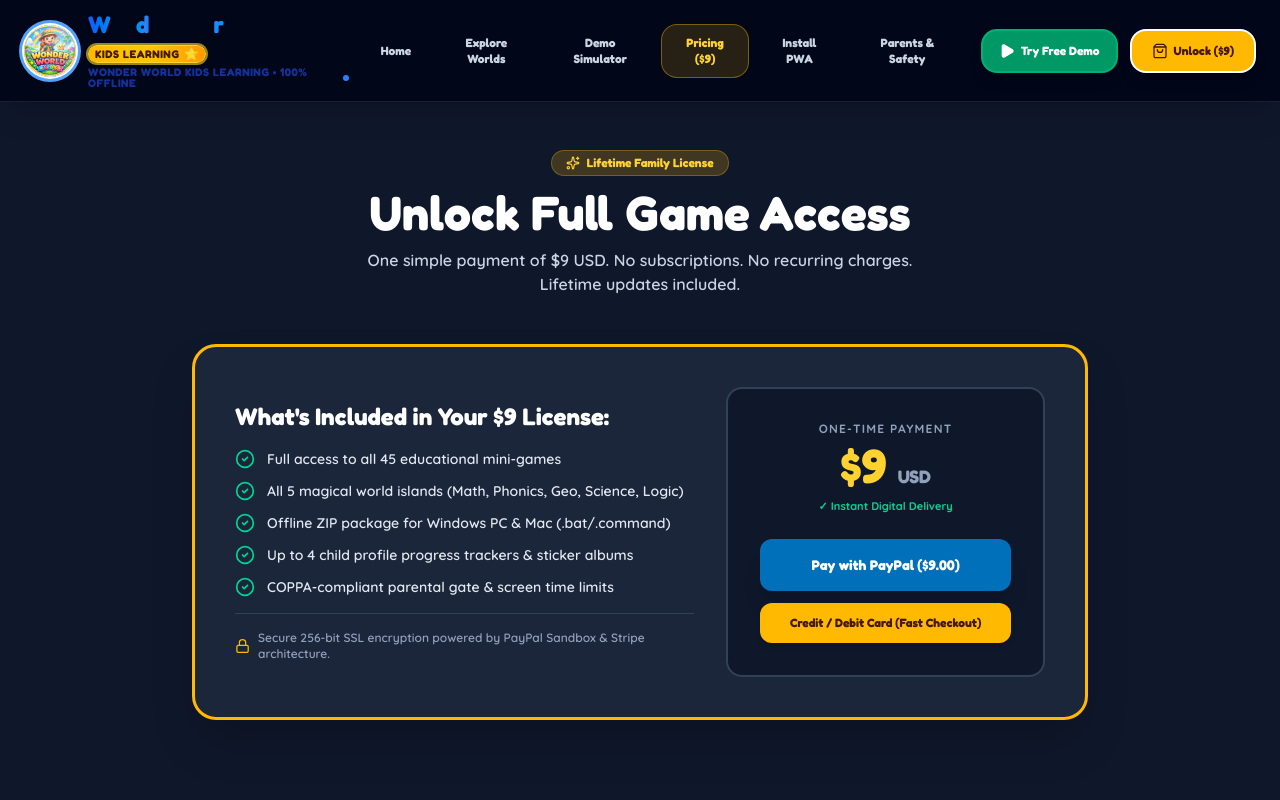
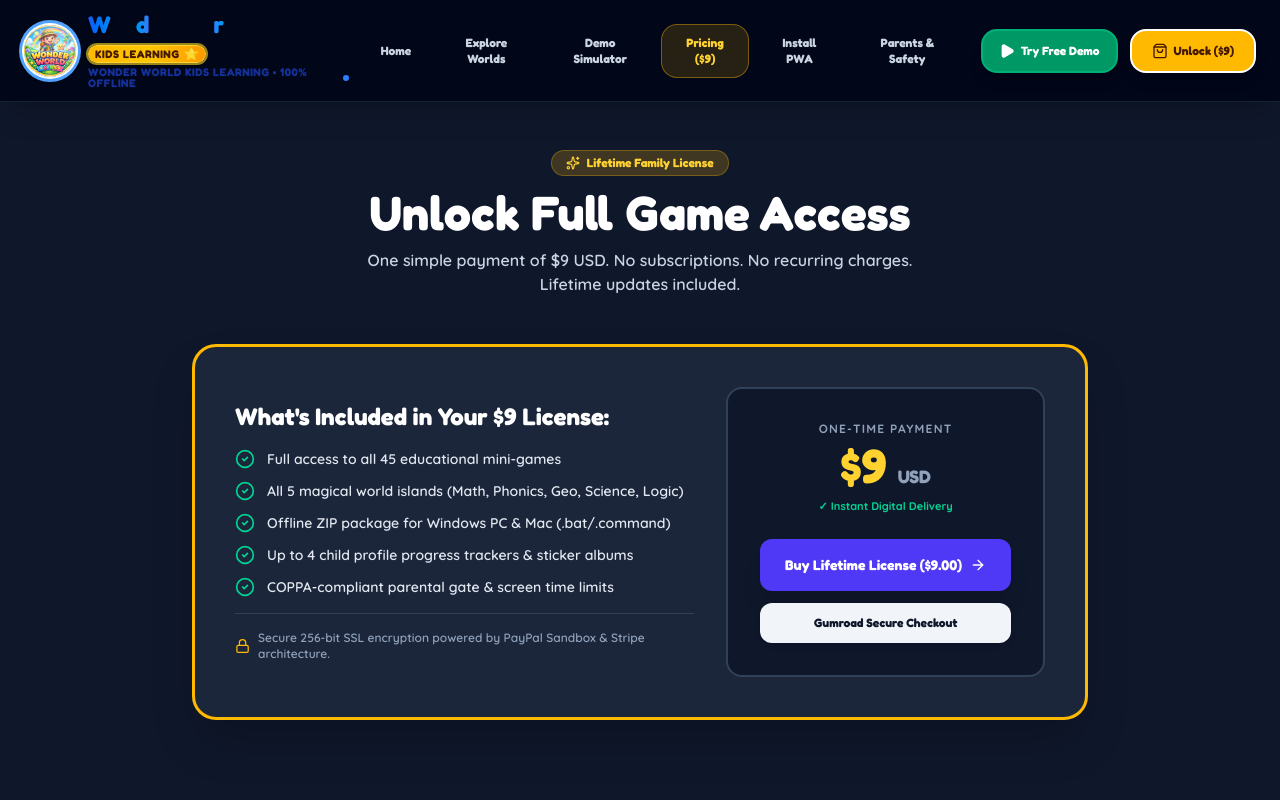
Before and after one commit to namankshetri7-maker/Game, a React (Vite) app: page / in a window 1280 px wide. Both pictures are taken after a click on the button "Unlock ($9)". Shown: the top 800 px of the page. Built offline with nearby package versions, Linux system fonts and the light colour scheme.

Commit message:
feat: migrate to Gumroad checkout and update support contact
Replace internal checkout simulation with Gumroad integration and unify all support contact points to the new gmail address.

```diff
--- a/src/components/website/ContactSupportPage.tsx
+++ b/src/components/website/ContactSupportPage.tsx
@@ -65,7 +65,7 @@ export const ContactSupportPage: React.FC<ContactSupportPageProps> = () => {
               <input
                 type="email"
                 required
-                placeholder="parent@example.com"
+                placeholder="wonderworldkidslearning@gmail.com"
                 value={form.email}
                 onChange={e => setForm({ ...form, email: e.target.value })}
                 className="w-full bg-slate-900 border border-slate-700 rounded-xl px-4 py-3 text-xs text-white focus:outline-none focus:border-amber-400"
@@ -93,6 +93,19 @@ export const ContactSupportPage: React.FC<ContactSupportPageProps> = () => {
             </button>
           </form>
         )}
+
+        <div className="mt-12 grid grid-cols-1 md:grid-cols-2 gap-6">
+          <div className="bg-slate-800/50 p-6 rounded-2xl border border-slate-700 text-center">
+            <Mail className="w-8 h-8 text-amber-400 mx-auto mb-3" />
+            <h3 className="text-sm font-bold font-fun text-white mb-1">Direct Email</h3>
+            <p className="text-xs text-amber-300 font-bold">wonderworldkidslearning@gmail.com</p>
+          </div>
+          <div className="bg-slate-800/50 p-6 rounded-2xl border border-slate-700 text-center">
+            <CheckCircle2 className="w-8 h-8 text-emerald-400 mx-auto mb-3" />
+            <h3 className="text-sm font-bold font-fun text-white mb-1">Response Time</h3>
+            <p className="text-xs text-slate-400">Within 24 hours (Mon - Fri)</p>
+          </div>
+        </div>
       </div>
     </div>
   );
--- a/src/components/website/FAQPage.tsx
+++ b/src/components/website/FAQPage.tsx
@@ -40,10 +40,22 @@ export const FAQPage: React.FC<FAQPageProps> = ({ onNavigate }) => {
             </div>
           ))}
         </div>
+
+        <div className="mt-12 bg-indigo-50 border border-indigo-100 rounded-3xl p-8 text-center">
+          <h2 className="text-xl font-black font-fun text-indigo-900 mb-2">Still have questions?</h2>
+          <p className="text-indigo-700 font-medium mb-4">Our parent support team is ready to help!</p>
+          <a
+            href="mailto:wonderworldkidslearning@gmail.com"
+            className="text-indigo-600 font-black text-lg underline hover:text-indigo-800 transition-colors"
+          >
+            wonderworldkidslearning@gmail.com
+          </a>
+        </div>
+
         <div className="mt-12 text-center">
             <button
               onClick={() => onNavigate('home')}
-              className="px-6 py-3 rounded-2xl bg-indigo-600 text-white font-bold cursor-pointer"
+              className="px-6 py-3 rounded-2xl bg-indigo-600 text-white font-bold cursor-pointer hover:bg-indigo-700 shadow-md active:scale-95 transition"
             >
               Back to Home
             </button>
--- a/src/components/website/Footer.tsx
+++ b/src/components/website/Footer.tsx
@@ -19,8 +19,8 @@ export const Footer: React.FC<FooterProps> = ({ onNavigate }) => {
       icon: HelpCircle,
       links: [
         { label: 'Wonder World Story', route: 'about' },
-        { label: 'Support', route: 'contact' },
         { label: 'FAQ', route: 'faq' },
+        { label: 'Support Email', route: 'contact' },
         { label: 'Download App', route: 'downloads' }
       ]
     },
--- a/src/components/website/MyPurchasedGamesPage.tsx
+++ b/src/components/website/MyPurchasedGamesPage.tsx
@@ -112,7 +112,7 @@ export const MyPurchasedGamesPage: React.FC<MyPurchasedGamesPageProps> = ({ onNa
         )}
 
         <div className="text-center text-xs text-slate-400">
-          Didn't receive your confirmation email? Contact our support team at <span className="text-amber-300 font-bold">support@wonderworldkidslearning.space</span>
+          Didn't receive your confirmation email? Contact our support team at <span className="text-amber-300 font-bold">wonderworldkidslearning@gmail.com</span>
         </div>
       </div>
     </div>
--- a/src/components/website/PricingPage.tsx
+++ b/src/components/website/PricingPage.tsx
@@ -5,7 +5,7 @@
 
 import React, { useState } from 'react';
 import { soundEngine } from '../../services/soundEngine';
-import { Shield, CheckCircle2, Lock, Download, Sparkles } from 'lucide-react';
+import { Shield, CheckCircle2, Lock, Download, Sparkles, ArrowRight } from 'lucide-react';
 
 interface PricingPageProps {
   onNavigate: (route: string) => void;
@@ -13,19 +13,11 @@ interface PricingPageProps {
 }
 
 export const PricingPage: React.FC<PricingPageProps> = ({ onNavigate, onUnlockSuccess }) => {
-  const [isProcessing, setIsProcessing] = useState(false);
-  const [promoCode, setPromoCode] = useState('');
+  const GUMROAD_LINK = 'https://namank3.gumroad.com/l/wvpisb?_gl=1*ikkar4*_ga*ODc0MjIxOC4xNzkzMTY5MzA5*_ga_6LJN6D94N6*czE3OTQwMTk2MDYkbzExJGcxJHQxNzk0MDE5NjI1JGo0MSRsMCRoMA..';
 
-  const handlePayPalCheckout = () => {
-    soundEngine.playVictory();
-    setIsProcessing(true);
-    setTimeout(() => {
-      setIsProcessing(false);
-      localStorage.setItem('wwk_purchased', 'true');
-      localStorage.setItem('wwk_license', `WWK-${Math.random().toString(36).substring(2, 8).toUpperCase()}-${Date.now().toString().slice(-4)}`);
-      onUnlockSuccess();
-      onNavigate('success');
-    }, 1800);
+  const handleGumroadCheckout = () => {
+    soundEngine.playPop();
+    window.open(GUMROAD_LINK, '_blank');
   };
 
   return (
@@ -72,25 +64,18 @@ export const PricingPage: React.FC<PricingPageProps> = ({ onNavigate, onUnlockSu
 
             <div className="space-y-3">
               <button
-                onClick={handlePayPalCheckout}
-                disabled={isProcessing}
-                className="w-full py-4 rounded-xl bg-[#0070BA] hover:bg-[#005ea6] text-white font-fun font-black text-sm shadow-xl flex items-center justify-center gap-2 transition active:scale-95 cursor-pointer disabled:opacity-50"
+                onClick={handleGumroadCheckout}
+                className="w-full py-4 rounded-xl bg-indigo-600 hover:bg-indigo-700 text-white font-fun font-black text-sm shadow-xl flex items-center justify-center gap-2 transition active:scale-95 cursor-pointer"
               >
-                {isProcessing ? (
-                  <span>Processing Secure Checkout...</span>
-                ) : (
-                  <>
-                    <span>Pay with PayPal ($9.00)</span>
-                  </>
-                )}
+                <span>Buy Lifetime License ($9.00)</span>
+                <ArrowRight className="w-4 h-4" />
               </button>
 
               <button
-                onClick={handlePayPalCheckout}
-                disabled={isProcessing}
-                className="w-full py-3 rounded-xl bg-amber-400 hover:bg-amber-300 text-amber-950 font-fun font-bold text-xs shadow-md transition cursor-pointer"
+                onClick={handleGumroadCheckout}
+                className="w-full py-3 rounded-xl bg-slate-100 hover:bg-slate-200 text-slate-900 font-fun font-bold text-xs shadow-md transition cursor-pointer flex items-center justify-center gap-2"
               >
-                Credit / Debit Card (Fast Checkout)
+                <span>Gumroad Secure Checkout</span>
               </button>
             </div>
           </div>
--- a/src/components/website/PrivacyPolicyPage.tsx
+++ b/src/components/website/PrivacyPolicyPage.tsx
@@ -33,7 +33,7 @@ export const PrivacyPolicyPage: React.FC<PrivacyPolicyPageProps> = () => {
 
         <h2 className="text-lg font-bold font-fun text-white pt-4">4. Contact Us</h2>
         <p>
-          If you have any questions regarding our privacy practices, please contact us at <span className="text-amber-300 font-bold">privacy@wonderworldkidslearning.space</span>.
+          If you have any questions regarding our privacy practices, please contact us at <span className="text-amber-300 font-bold">wonderworldkidslearning@gmail.com</span>.
         </p>
       </div>
     </div>
```
